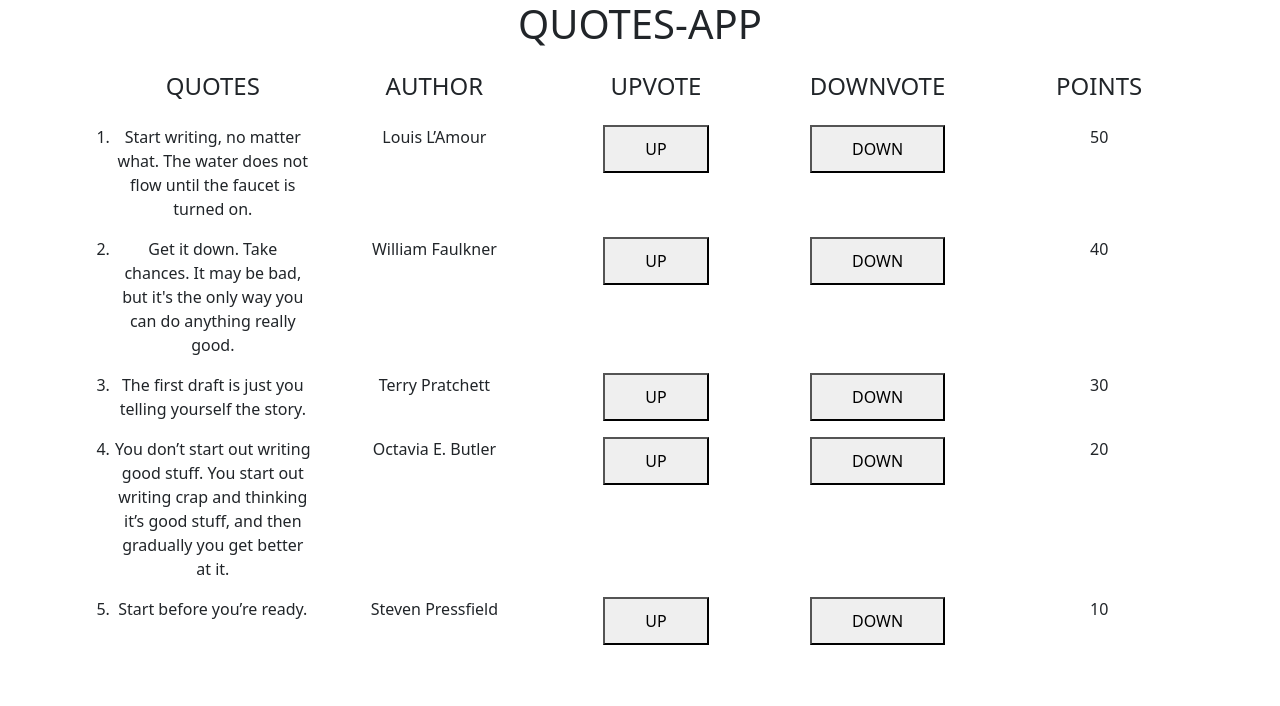
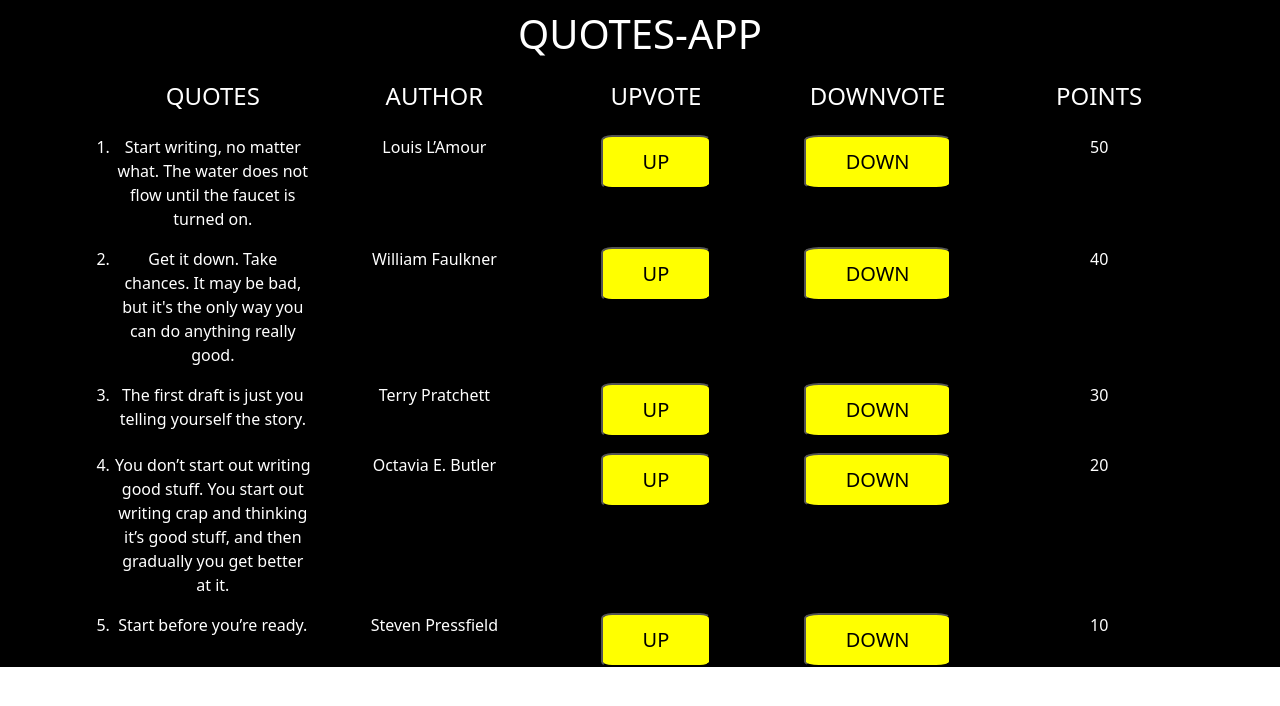
Before and after one commit to Moni-que/QUOTES-APP, an Angular app: page / in a window 1280 px wide. Shown: the top 706 px of the page. Built offline with nearby package versions, Linux system fonts and the light colour scheme.

Commit message:
add background color and change font weight and text color

```diff
--- a/src/app/app.component.css
+++ b/src/app/app.component.css
@@ -3,3 +3,12 @@
     margin: 0;
     padding: 0;
 }
+.general{
+    background-color: black;
+    color: white;
+    /* padding-bottom: 10px; */
+    /* height: 100vh; */
+}
+.general h1{
+    padding-top: 10px;
+}
--- a/src/app/app.component.html
+++ b/src/app/app.component.html
@@ -1,4 +1,4 @@
-<div class="text-center">
+<div class="text-center general">
   <h1>QUOTES-APP</h1>
 <app-quote></app-quote>
 </div>
--- a/src/app/quote/quote.component.css
+++ b/src/app/quote/quote.component.css
@@ -1,3 +1,7 @@
 .button-1 button{
     padding: 10px 40px;
+    font-size: 20px;
+    font-weight: 450;
+    border-radius: 10%;
+    background-color: yellow;
 }
```
